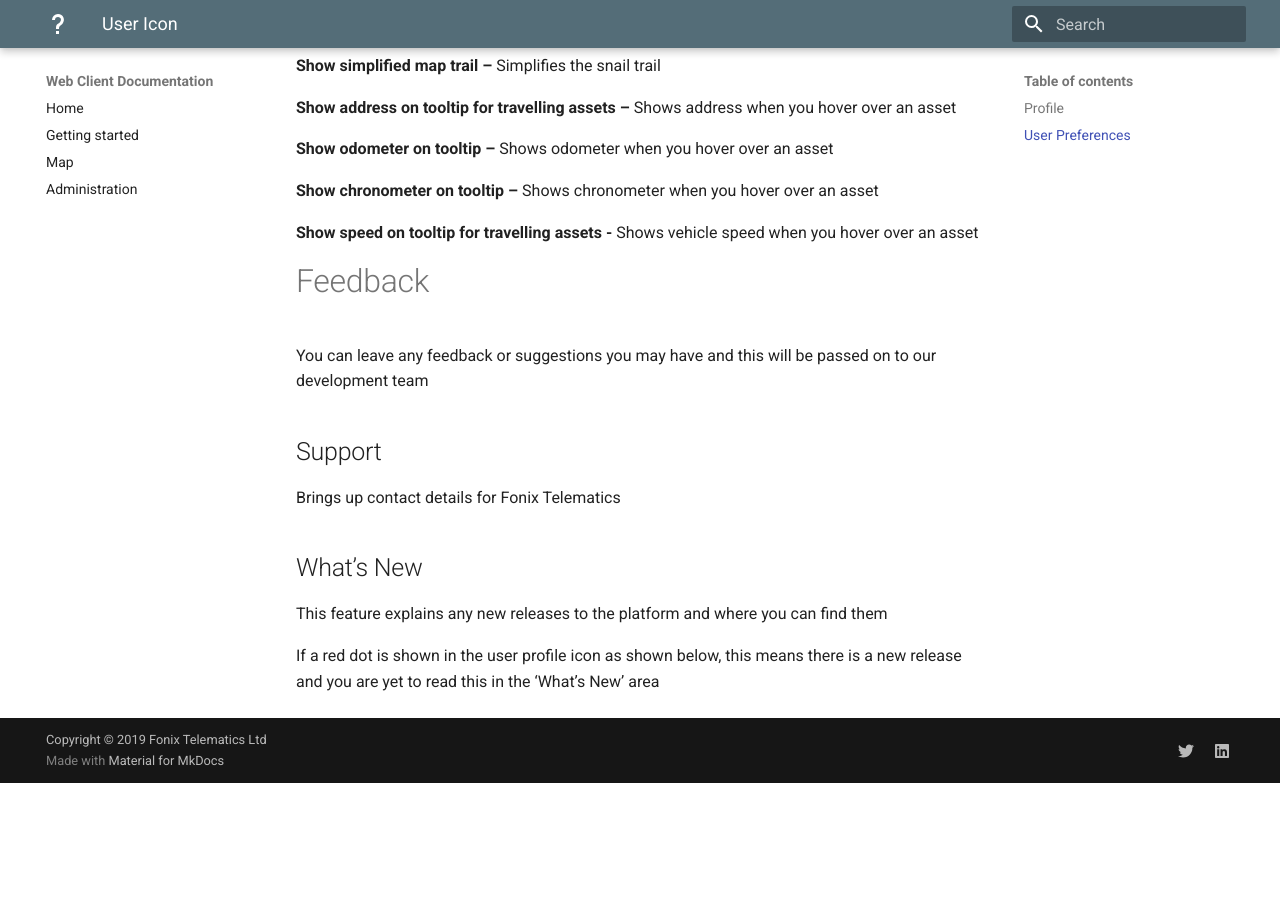
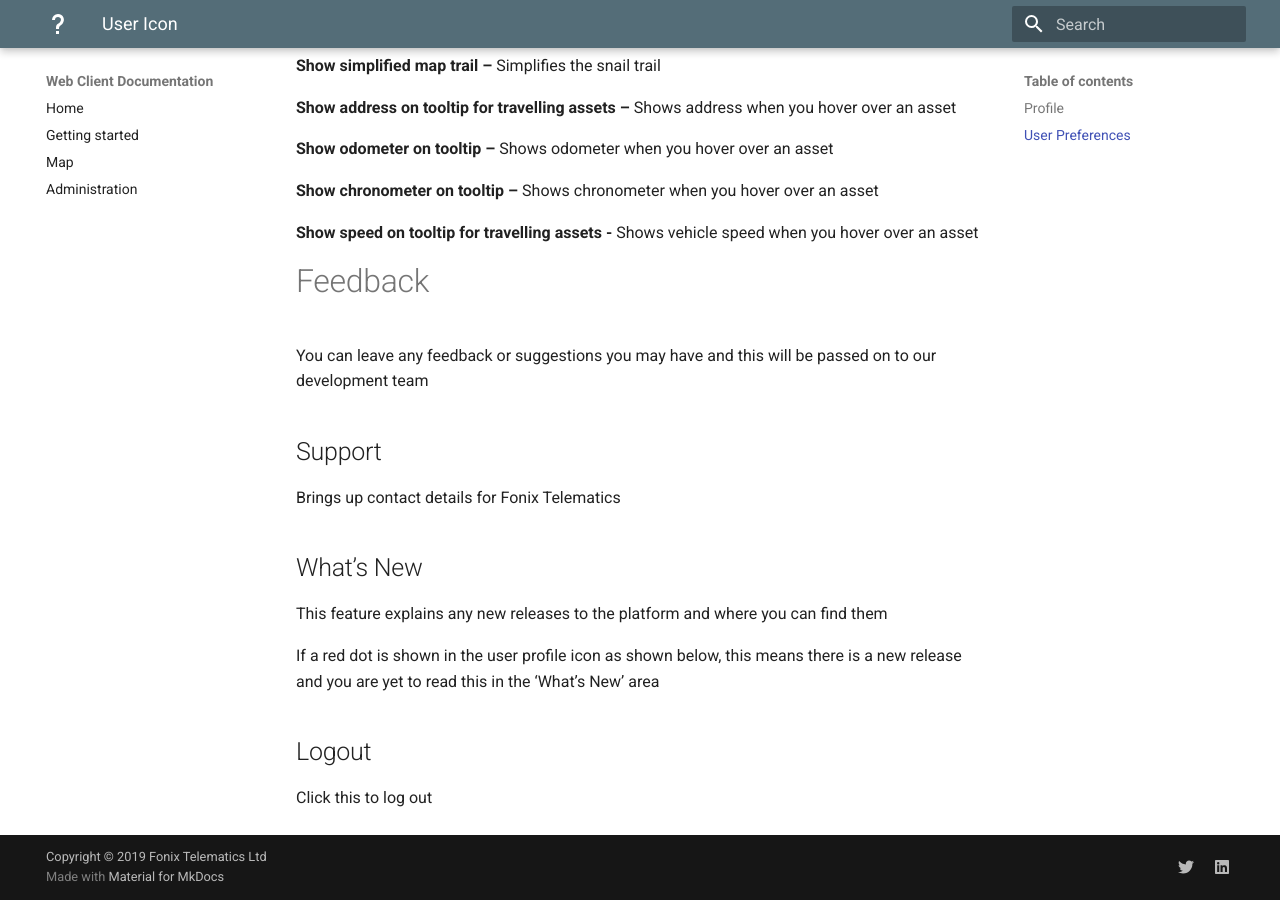
Before and after one commit to fonixtelematics/user-manual, an MkDocs documentation site: the page built from docs/User-Icon.md, in a window 1280 px wide and 900 px high, scrolled down 702 px. Built offline with MkDocs 1.6.1 and Material for MkDocs 9.7.7, drawn with Linux system fonts in a browser that asks for light colours; before the commit the page ends 1485 px from its top, so only the background shows below that.

Commit message:
docs/User-Icon.md updated from https://stackedit.io/

```diff
--- a/docs/User-Icon.md
+++ b/docs/User-Icon.md
@@ -47,6 +47,10 @@ Brings up contact details for Fonix Telematics
 This feature explains any new releases to the platform and where you can find them
 
 If a red dot is shown in the user profile icon as shown below, this means there is a new release and you are yet to read this in the ‘What’s New’ area
+
+## Logout
+
+Click this to log out
 <!--stackedit_data:
-eyJoaXN0b3J5IjpbMTY2MDM3MjA0XX0=
+eyJoaXN0b3J5IjpbLTIwNjI1ODYyOTddfQ==
 -->
```
